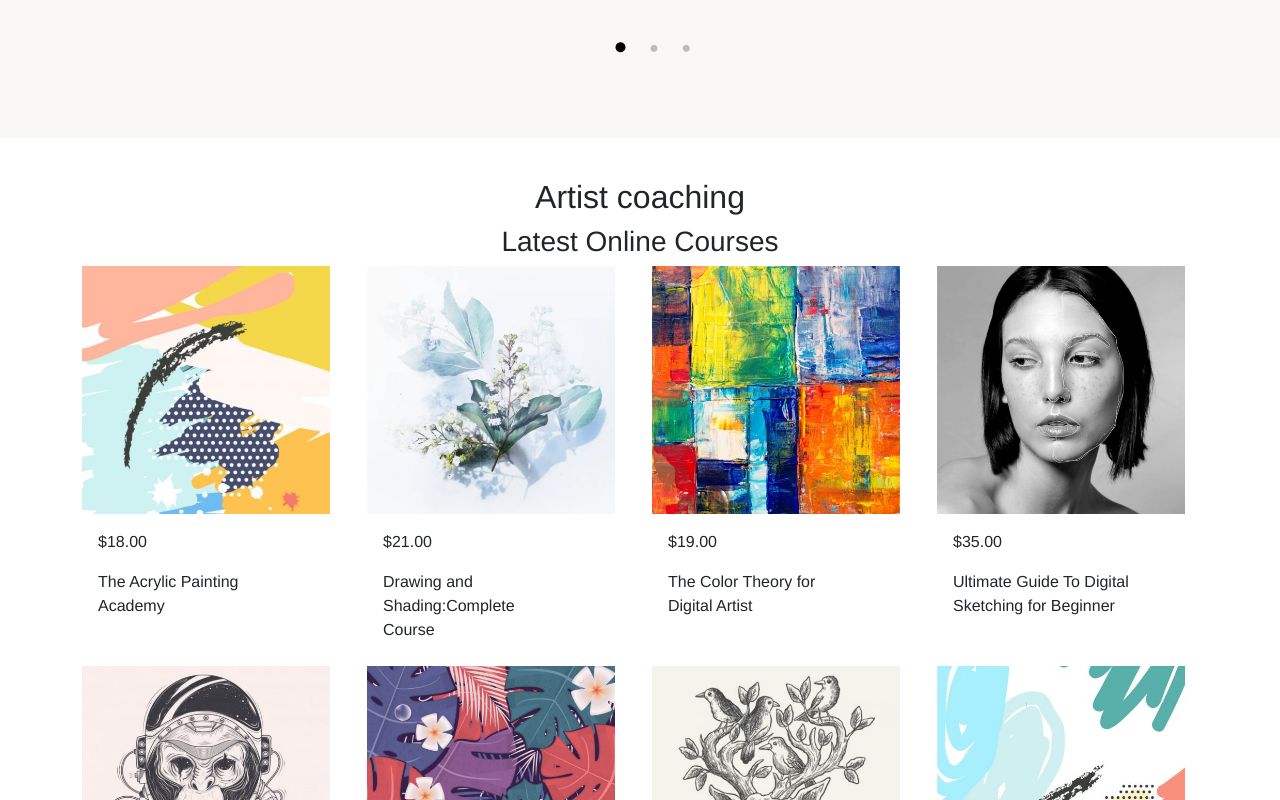
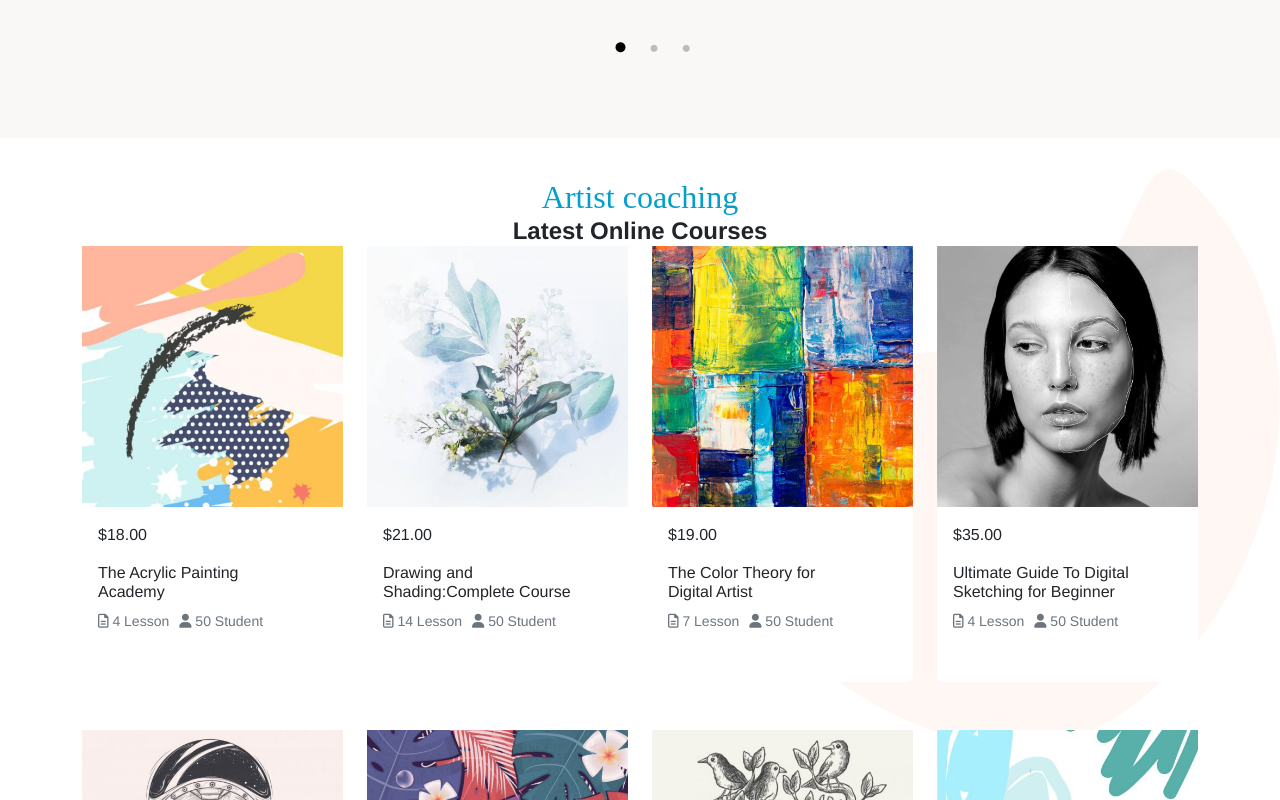
Before and after one commit to GiulsV/proj-html-vuejs, a Vue app: page / in a window 1280 px wide. Shown: the part 3060-3860 px from the top of the page. Built offline with nearby package versions, Linux system fonts and the light colour scheme.

Commit message:
Modifiche finali css Componente Corsi

```diff
--- a/src/components/CourseComp.vue
+++ b/src/components/CourseComp.vue
@@ -1,23 +1,27 @@
 <template>
-  <div class="container">
-    <div class="text-center">
+  <div class="wrapper">
+    <div class="container">
+
+
+    <div class="text-center ms_padding_title">
       <h2>Artist coaching</h2>
-      <h3>Latest Online Courses</h3>
+      <h4>Latest Online Courses</h4>
     </div>
 
-    <div class="row d-flex justify-content-center" >
-      <div class="col" v-for="(link, index) in courseCards" :key="index" id="ms_corsi">
-        <div class="card h-100 border-0">
-          <img class="card-img-top rounded-0" :src="link.img" :alt="link.alt" />
+    <div class="row d-flex justify-content-center ms_padding_title" >
+      <div class="col pb-5" v-for="(link, index) in courseCards" :key="index" id="ms_corsi">
+        <div class="card  border-0">
+          <img class="card-img-top  rounded-0" :src="link.img" :alt="link.alt" />
           <div class="card-body ms_card_body">
-            <p class="card-text">
+            <p class="card-text ms_color-text">
               {{ link.price }}
             </p>
-            <p class="card-title mt-3">{{ link.title }}</p>
+            <h6 class="card-title mt-3">{{ link.title }}</h6>
 
-            <p class="card-text">
-              <small class="text-muted">{{ link.text }}</small>
-            </p>
+            <div class="card-footer bg-transparent p-0 border-0 align-items-end">
+              <small class="text-muted"><i class="far fa-file-alt"></i> {{ link.text }} Lesson</small>
+              <small class="text-muted"><i class="fas fa-user"></i> {{link.student}} Student</small>
+            </div>
           </div>
         </div>
       </div>
@@ -25,7 +29,7 @@
     <div class="d-flex justify-content-center">
         <a class="btn bt_red" href="#" role="button">Get Started <i class="fa-solid fa-arrow-right"></i></a>
     </div>
-
+       </div>
   </div>
 </template>
 
@@ -40,56 +44,64 @@ export default {
           alt: "corso",
           price: "$18.00",
           title: "The Acrylic Painting Academy",
-          text: "",
+          text: "4",
+          student:"50",
         },
         {
           img: require("@/assets/images/Corsi/artist-course-02-480x480.jpg"),
           alt: "corso",
           price: "$21.00",
           title: "Drawing and Shading:Complete Course",
-          text: "",
+          text: "14",
+          student:"50",
         },
         {
           img: require("@/assets/images/Corsi/artist-course-03-480x480.jpg"),
           alt: "corso",
           price: "$19.00",
           title: "The Color Theory for Digital Artist",
-          text: "",
+          text: "7",
+          student:"50",
         },
         {
           img: require("@/assets/images/Corsi/artist-course-04-480x480.jpg"),
           alt: "corso",
           price: "$35.00",
           title: "Ultimate Guide To Digital Sketching for Beginner",
-          text: "",
+          text: "4",
+          student:"50",
         },
         {
           img: require("@/assets/images/Corsi/artist-course-05-480x480.jpg"),
           alt: "corso",
           price: "$19.00",
           title: "Portrait Drawing The Smart Way",
-          text: "",
+          text: "20",
+          student:"50",
         },
         {
           img: require("@/assets/images/Corsi/artist-course-06-480x480.jpg"),
           alt: "corso",
           price: "$19.00",
           title: "Mastering Watercolor Painting from Beginner",
-          text: "",
+          text: "4",
+          student:"50",
         },
         {
           img: require("@/assets/images/Corsi/artist-course-07-480x480.jpg"),
           alt: "corso",
           price: "$25.00",
-          title: "The art & Scince of Drawing",
-          text: "",
+          title: "The art & Science of Drawing",
+          text: "9",
+          student:"50",
         },
         {
           img: require("@/assets/images/Corsi/artist-course-08-480x480.jpg"),
           alt: "corso",
           price: "$22.00",
           title: "The Colored Pencil Drawing Course",
-          text: "",
+          text: "2",
+          student:"50",
         },
       ],
     };
@@ -98,19 +110,36 @@ export default {
 </script>
 
 <style lang="scss" scoped>
+@import "../assets/style/_commons.scss";
+@import "../assets/style/_variables.scss";
+h2{
+  color:$Cerulean;
+  font-family: 'Satisfy', cursive;
+}
+h4{
+  font-weight: bold;
+}
 #ms_corsi{
     flex-basis: calc(100% / 4);
 }
 .ms_card_body{
-    width: 80%;
+    width: 85%;
+    height: 175px;
     &:hover{
-        transform: translateY(-25px);
+        transform: translateY(-30px);
         background-color: white;
         border: 2px solid orange;
     }
 }
+img{
+  width: 100%;
+}
 
-img{
-  width: 95%;
+.fa-arrow-right{
+  margin-left: 0.2rem;
+}
+
+.fa-user{
+  margin-left: 10px;
 }
 </style>
--- a/src/components/MainComp.vue
+++ b/src/components/MainComp.vue
@@ -44,7 +44,7 @@
     </section>
 
     <!-- Corsi Online -->
-    <section class="ms_padding">
+    <section class="ms_padding bg_course">
         <CourseComp/>
     </section>
 
@@ -120,6 +120,13 @@ export default {
 
 
   }
+
+}
+
+.bg_course{
+  background-image: url('@/assets/images/Sagome/artist-shape-01-600x577.png');
+  background-repeat: no-repeat;
+  background-position: top 5% right;
 }
 .bg_image{
   background-image: url('@/assets/images/Sagome/maxcoach-shape-13.png');
```
